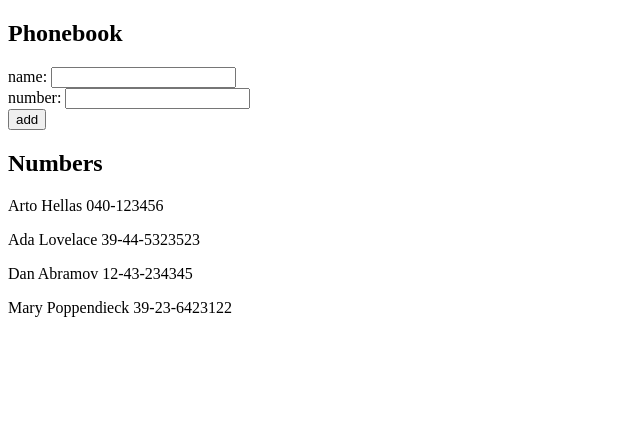
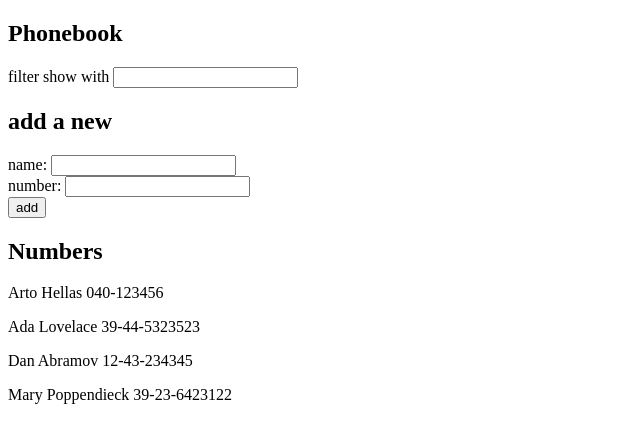
Before and after one commit to mqygdsmm/FullStackOpen, a React (Vite) app in the folder Part2/phonebook/: page / in a window 1280 px wide. Shown: the top 442 px of the page, without its empty margins (0-640 px from the left). Built offline with nearby package versions, Linux system fonts and the light colour scheme.

Commit message:
finished exercise2.9

```diff
--- a/Part2/phonebook/src/App.jsx
+++ b/Part2/phonebook/src/App.jsx
@@ -11,6 +11,8 @@ const App = () => {
   ])
   const [newName, setNewName] = useState('')
   const [newNumber, setNewNumber] = useState('')
+  const [filterValue, setFilterValue] = useState('')
+  const [filterPersons, setFilterPersons] = useState(persons)
   const handleNewName = (event) => {
     setNewName(event.target.value)
   }
@@ -33,9 +35,16 @@ const App = () => {
     setNewName('')
     setNewNumber('')
   }
+  const handleFilterValueChange = (event) => {
+    const value = event.target.value
+    setFilterValue(value)
+    setFilterPersons(persons.filter(person => person.name.toLocaleLowerCase().startsWith(value.toLocaleLowerCase())))
+  }
   return (
     <div>
       <h2>Phonebook</h2>
+      filter show with <input value={filterValue} onChange={handleFilterValueChange}/>
+      <h2>add a new</h2>
       <form>
         <div>
           name: <input value={newName} onChange={handleNewName}/>
@@ -48,7 +57,7 @@ const App = () => {
         </div>
       </form>
       <h2>Numbers</h2>
-       <Show persons={persons} />
+       <Show persons={filterPersons} />
     </div>
   )
 }
```
